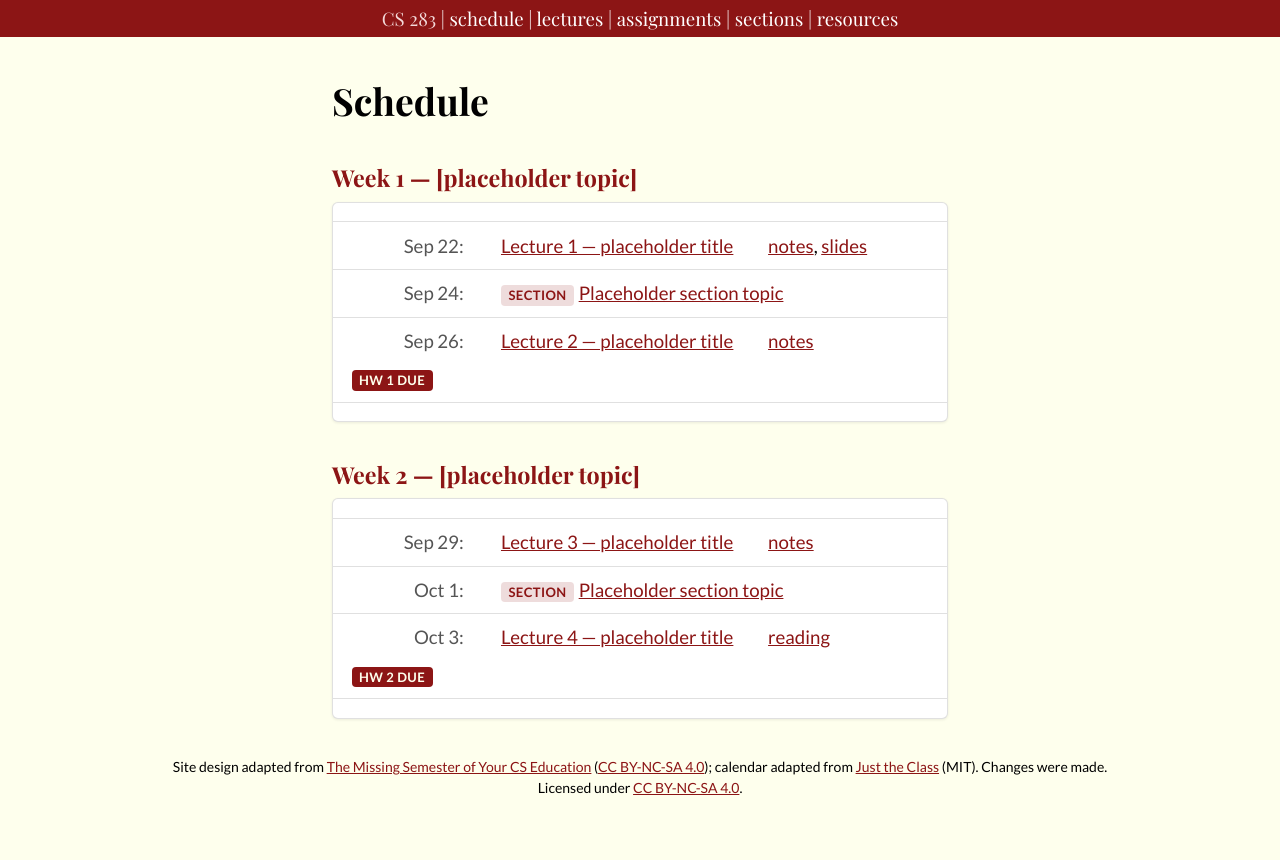
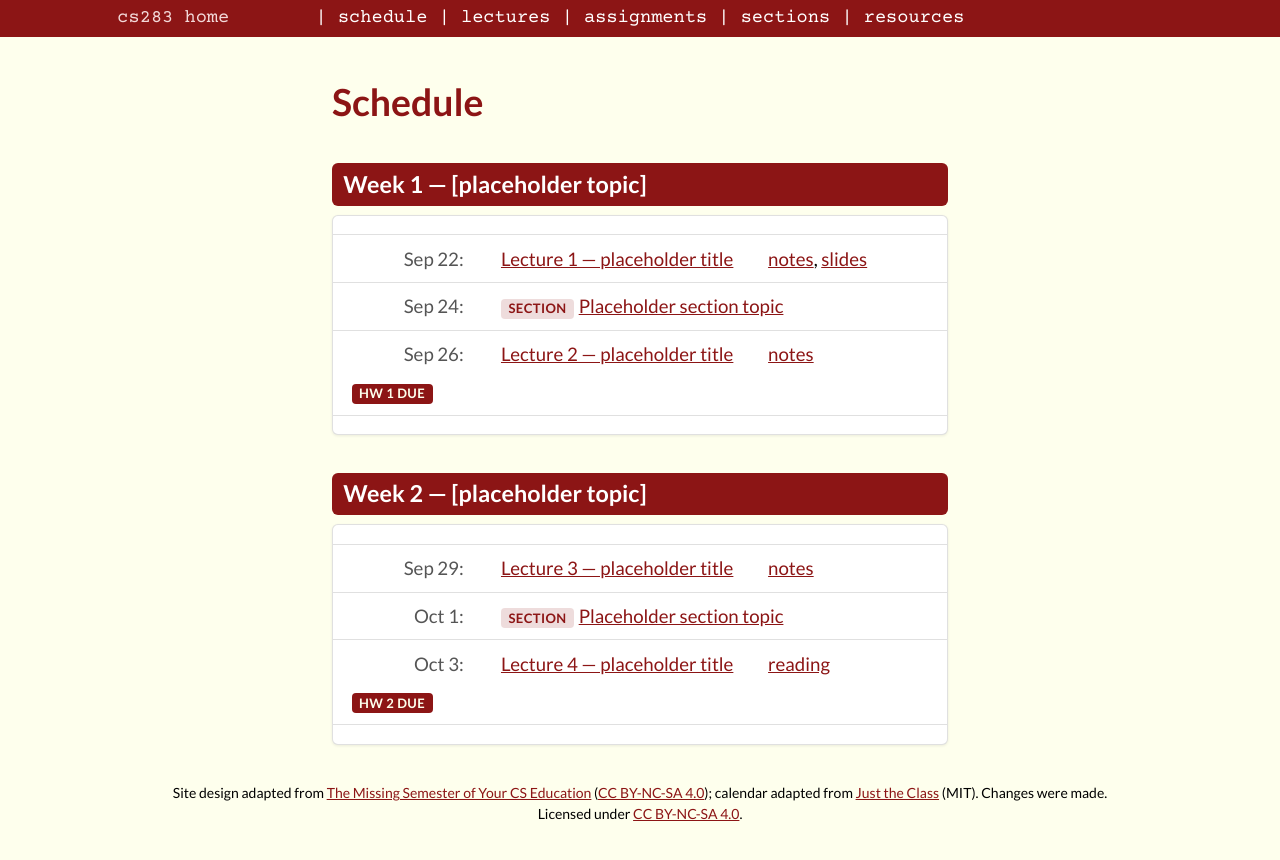
Before and after one commit to yasikhan/cs-283-website, a Jekyll site: the page built from schedule.md, in a window 1280 px wide. Shown: the top 860 px of the page. Built offline with Jekyll 4.4.1, drawn with Linux system fonts in a browser that asks for light colours.

Commit message:
Fix dark mode on Schedule; restyle nav + headings
- Schedule (calendar.css): week cards now transition to dark mode instead of
  staying white; week headers become a filled cardinal bar with white text
  (both modes); section/tinted labels lift to cardinal-light on dark cards.
- Nav: rename logo to "cs283 home", pin it far left, center the links, and
  switch the nav font from Playfair Display to Courier Prime (widen #top-nav
  so nothing wraps).
- Headings: h1-h6 now Lato bold in cardinal (cardinal-light in dark) instead
  of Playfair. Playfair Display fully removed; head.html loads Courier Prime
  + Lato + Source Code Pro.
- Docs: update font notes in CLAUDE.md.

Co-Authored-By: Claude Opus 4.8 (1M context) <noreply@anthropic.com>

```diff
--- a/_includes/head.html
+++ b/_includes/head.html
@@ -42,6 +42,6 @@
   <link rel="stylesheet" href="{{ '/static/css/calendar.css' | relative_url }}">
   <script defer src="{{ '/static/js/sidenotes.js' | relative_url }}"></script>
 
-  <!-- Fonts: Playfair Display (nav/headings), Lato (body), Source Code Pro (code) -->
-  <link href="https://fonts.googleapis.com/css?family=Lato:400,400i,700,700i|Playfair+Display:400,700,900|Source+Code+Pro&display=swap" rel="stylesheet" type="text/css">
+  <!-- Fonts: Courier Prime (nav), Lato (headings + body), Source Code Pro (code) -->
+  <link href="https://fonts.googleapis.com/css?family=Lato:400,400i,700,700i|Courier+Prime:400,400i,700,700i|Source+Code+Pro&display=swap" rel="stylesheet" type="text/css">
 </head>
--- a/_includes/nav.html
+++ b/_includes/nav.html
@@ -1,7 +1,7 @@
 <!-- Top navigation. Edit once here; every page inherits it via the default layout. -->
 <div id="nav-bg">
   <nav id="top-nav">
-    <a href="{{ '/' | relative_url }}" id="logo">CS 283</a>
+    <a href="{{ '/' | relative_url }}" id="logo">cs283 home</a>
     <input type="checkbox" id="menu-icon">
     <label class="menu-label" for="menu-icon"></label>
     <div class="trigger">
@@ -13,5 +13,6 @@
         <span class="nav-link"><a href="{{ '/resources/' | relative_url }}">resources</a></span>
       </div>
     </div>
+    <span class="nav-spacer" aria-hidden="true"></span>
   </nav>
 </div>
--- a/static/css/calendar.css
+++ b/static/css/calendar.css
@@ -4,9 +4,13 @@
    Each module is a card holding a kramdown definition list: date : topic : materials. */
 
 .module-title {
-  font-family: "Playfair Display", serif;
-  color: var(--cardinal);
+  font-family: "Lato", sans-serif;
+  font-weight: 700;
+  background-color: var(--cardinal);
+  color: #fff;
   font-size: 1.25rem;
+  padding: 0.35rem 0.6rem;
+  border-radius: 6px;
   margin-top: 2rem;
   margin-bottom: 0.5rem;
 }
@@ -129,3 +133,37 @@
   background-color: var(--cardinal);
   color: var(--cream);
 }
+
+/* Dark mode: re-theme the week cards so they transition with the page instead
+   of staying bright white. The .module-title bar (cardinal + white) already
+   reads well against dark, so it needs no override here. */
+@media (prefers-color-scheme: dark) {
+  .module {
+    background-color: #383838;
+    border-color: rgba(255, 255, 255, 0.14);
+    box-shadow: 0 1px 3px rgba(0, 0, 0, 0.4);
+  }
+
+  .module > dl {
+    border-top-color: rgba(255, 255, 255, 0.14);
+    border-bottom-color: rgba(255, 255, 255, 0.14);
+  }
+
+  .module > dl > dt,
+  .module > dl > dd {
+    border-top-color: rgba(255, 255, 255, 0.14);
+  }
+
+  .module > dl > dt {
+    color: #bbb;
+  }
+
+  /* Tinted (sections, labs) badges: lift text to the light cardinal so they
+     stay legible on the dark card. Solid .label-due stays white-on-cardinal
+     (not listed here, so its base rule is untouched). */
+  .label-section,
+  .label-purple {
+    background-color: rgba(232, 116, 111, 0.22);
+    color: var(--cardinal-light);
+  }
+}
--- a/static/css/main.css
+++ b/static/css/main.css
@@ -1,6 +1,7 @@
 /* Adapted from Missing Semester (github.com/missing-semester/missing-semester),
    Copyright (c) 2017 Anish Athalye, licensed CC BY-NC-SA 4.0. Modified for CS 283:
-   Stanford color tokens (see theme.css) and Playfair Display/Lato fonts (via <head>). */
+   Stanford color tokens (see theme.css); Courier Prime (nav) and Lato
+   (headings + body) fonts (via <head>). */
 
 /* Basic styling */
 
@@ -26,8 +27,9 @@ body {
 
 h1, h2, h3, h4, h5, h6 {
   margin-bottom: 1rem;
-  font-family: "Playfair Display", serif;
+  font-family: "Lato", sans-serif;
   font-weight: bold;
+  color: var(--cardinal);
   line-height: 1.25;
   font-size: 1rem;
 }
@@ -349,7 +351,7 @@ blockquote.epigraph footer {
 #nav-bg {
   margin: 0;
   padding: 0.25rem 1rem;
-  font-family: "Playfair Display", serif;
+  font-family: "Courier Prime", monospace;
   background: var(--cardinal);
   color: #fff;
 }
@@ -392,7 +394,7 @@ input[type=checkbox]:checked ~ .trigger {
 }
 
 .menu-label {
-  font-family: "Playfair Display", serif;
+  font-family: "Courier Prime", monospace;
 }
 
 input[type=checkbox] ~ .menu-label:after {
@@ -419,12 +421,32 @@ input[type=checkbox]:checked ~ .menu-label:after {
 /* in terms of our fixed-width layout; if smaller than this, we want to
  * collapse the menu */
 @media (min-width: 40rem) {
+  /* Logo pinned left, links centered on the page: equal flex on the logo and
+     the trailing spacer balances the auto-width links into the middle. Widen
+     the nav past the 40rem content width so nothing wraps or overflows. */
+  #top-nav {
+    display: flex;
+    align-items: baseline;
+    max-width: 56rem;
+    white-space: nowrap;
+  }
+
+  #logo {
+    flex: 1;
+    text-align: left;
+  }
+
+  .nav-spacer {
+    flex: 1;
+  }
+
   .menu-label {
     display: none;
   }
 
   .trigger {
     display: inline;
+    flex: 0 1 auto;
     padding-top: inherit;
   }
 
@@ -465,7 +487,7 @@ input[type=checkbox]:checked ~ .menu-label:after {
   }
 
   h1, h2, h3, h4, h5, h6 {
-    color: #eee;
+    color: var(--cardinal-light);
   }
 
   #nav-bg, a#logo, #top-nav a {
```
Also changed, not shown: CLAUDE.md (+4 -3 lines).
